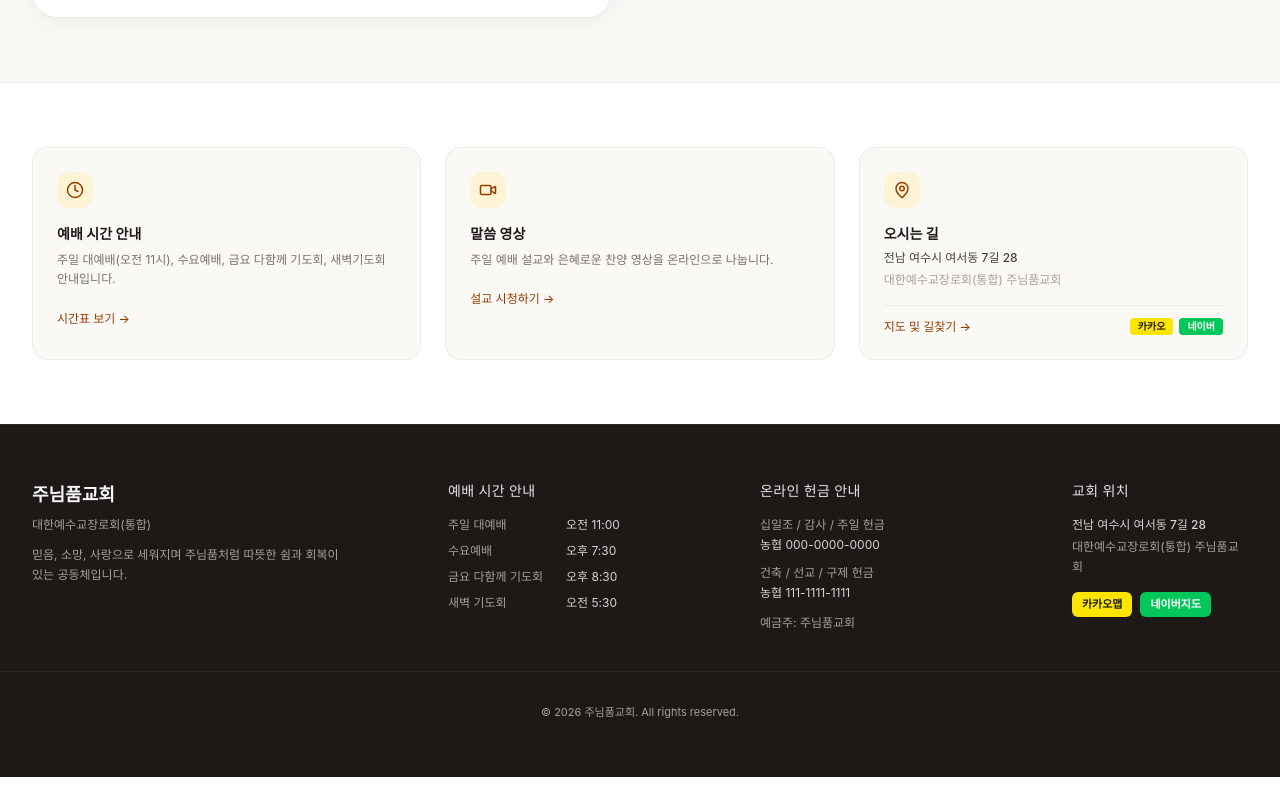
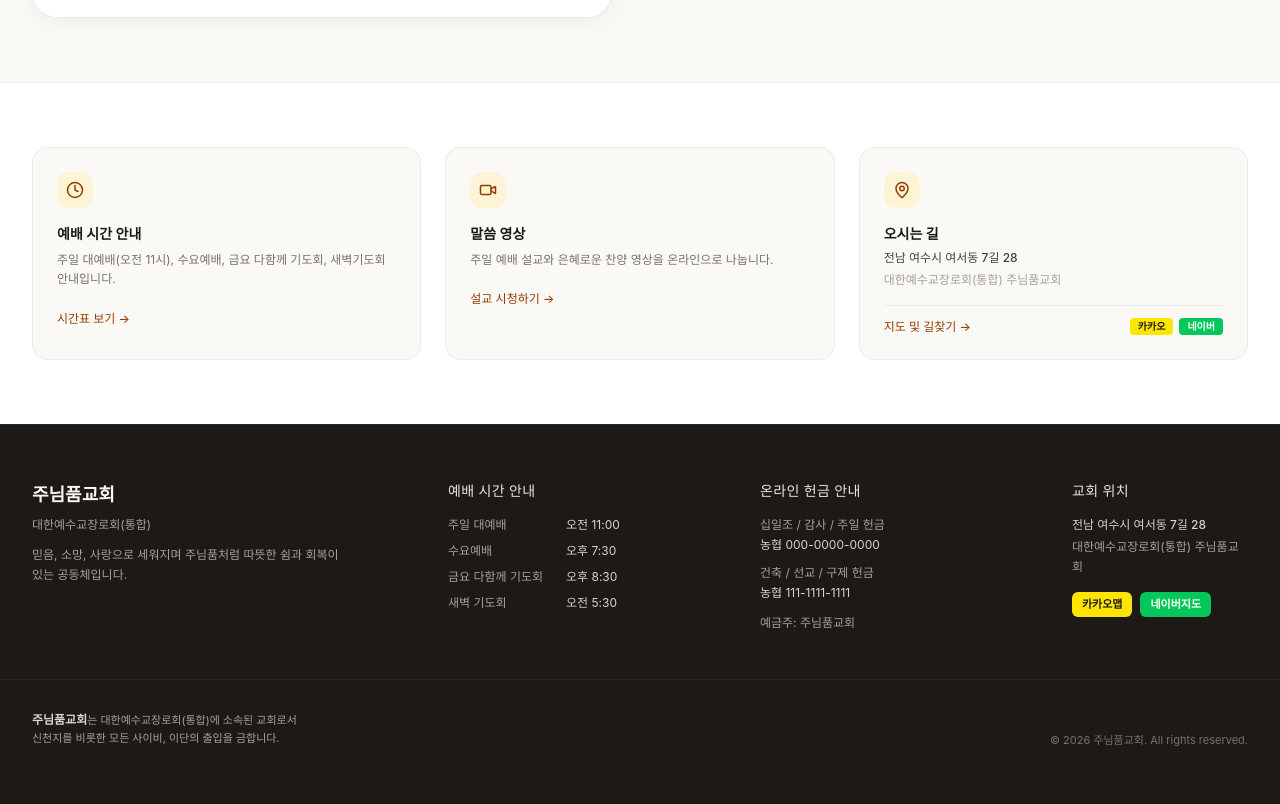
Before and after one commit to darkgentlejbs-max/junimpum_church, a Next.js app: page / in a window 1280 px wide. Shown: the part 726-1530 px from the top of the page. Before the commit the page ends 1503 px from the top, so only its background shows below. Built offline with nearby package versions, Linux system fonts and the light colour scheme; a web font is replaced by a local one.

Commit message:
Add cult warning to footer left and align copyright to right

```diff
--- a/src/app/layout.tsx
+++ b/src/app/layout.tsx
@@ -115,8 +115,16 @@ export default function RootLayout({
               </div>
             </div>
           </div>
-          <div className="container mx-auto px-4 sm:px-6 lg:px-8 mt-10 pt-8 border-t border-stone-800/80 text-[11px] text-stone-400 text-center">
-            © {new Date().getFullYear()} 주님품교회. All rights reserved.
+          <div className="container mx-auto px-4 sm:px-6 lg:px-8 mt-12 pt-8 border-t border-stone-800/80">
+            <div className="flex flex-col lg:flex-row justify-between items-center lg:items-end gap-5">
+              <div className="text-[11px] text-stone-400 leading-relaxed text-center lg:text-left">
+                <span className="font-semibold text-stone-300 text-xs">주님품교회</span>는 대한예수교장로회(통합)에 소속된 교회로서<br className="hidden sm:block" />
+                신천지를 비롯한 모든 사이비, 이단의 출입을 금합니다.
+              </div>
+              <div className="text-[11px] text-stone-500 text-center lg:text-right">
+                © {new Date().getFullYear()} 주님품교회. All rights reserved.
+              </div>
+            </div>
           </div>
         </footer>
       </body>
```
